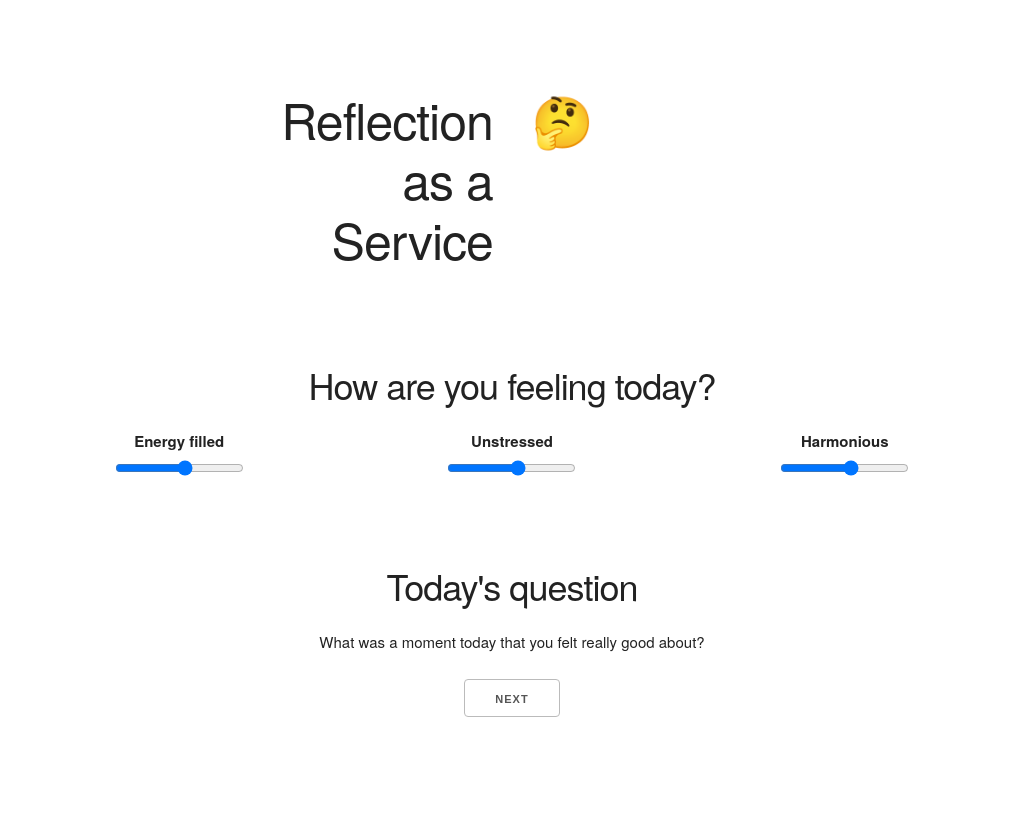
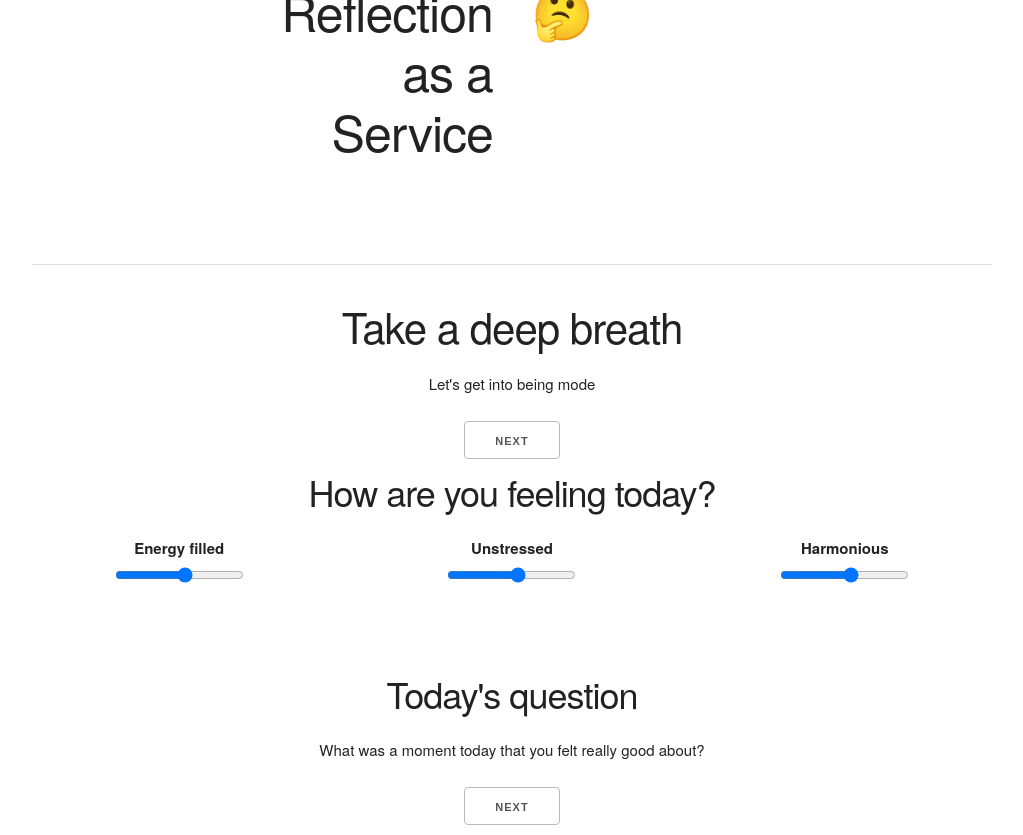
Before and after one commit to robin-persson/reflection-as-a-service, a plain HTML site: page index.html in a window 1280 px wide. Shown: the whole page, without its empty margins (128-1151 px from the left). Drawn offline with nearby package versions, Linux system fonts and the light colour scheme.

Commit message:
Ádd Getting in the mood page

```diff
--- a/index.html
+++ b/index.html
@@ -32,9 +32,22 @@
 
       <div class="row">
         <h2>&nbsp;</h2>
-      </div>
+      <hr>
 
-      <div id="getting-in-the-mood">
+      <div id="getting-in-the-mood" class="page">
+        <div class="row">
+          <div class="twelve columns" style="text-align:center">
+            <h2>Take a deep breath</h2>
+            <p>Let's get into being mode</p>
+          </div>
+        </div>
+
+        <div class="row">
+          <div class="twelve columns" style="text-align:center">
+            <button onClick="showOnly('quantitative-questions')">Next</button>
+          </div>
+        </div>
+
       </div>
 
       <div id="quantitative-questions">
```
